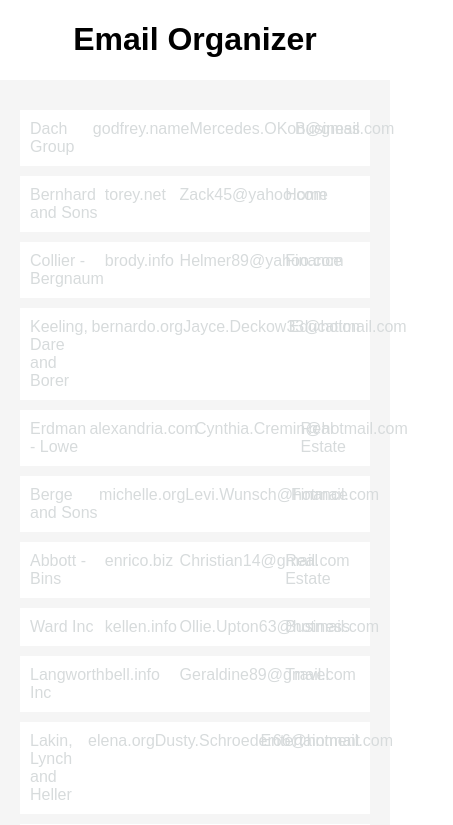
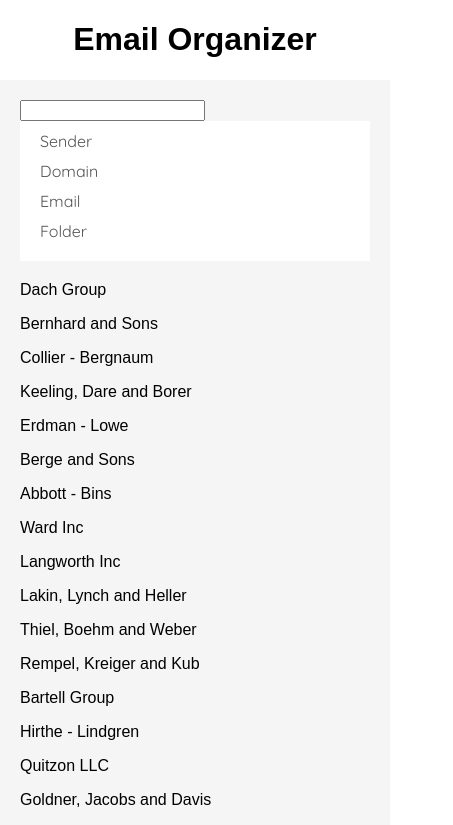
Before and after one commit to Jfrederick12/React_Contact_Filter, a React (Create React App) app: page / in a window 390 px wide. Shown: the top 825 px of the page, 453 px wide, since content can reach past the window. Built offline with nearby package versions, Linux system fonts and the light colour scheme.

Commit message:
update search feature

```diff
--- a/src/components/inbox.js
+++ b/src/components/inbox.js
@@ -10,6 +10,7 @@ class Inbox extends Component {
 			contacts: Data
 		}
 	}
+
 
 	render() {
 		return(
--- a/src/components/results_list.js
+++ b/src/components/results_list.js
@@ -1,24 +1,53 @@
 import React, { Component } from 'react';
 import ResultsItem from './results_item';
+import SearchHeader from './search_header';
 import '../styles/results_list.css';
 
 class ResultsList extends Component {
 	constructor(props) {
 		super(props);
 		this.state = {
-			contacts: this.props.data
+			contacts: this.props.data,
+			search: '',
+			searchedContacts: this.props.data
 		}
 	}
 
+	searchInput(event) {
+		let searchedContacts = this.state.contacts.filter((contact) => {
+			return contact.sender.toLowerCase().indexOf(this.state.search.toLowerCase()) !== -1 ;
+		});
+		this.setState({
+			search: event.target.value,
+			contacts: searchedContacts
+		})
+		console.log()
+		console.log(this.state.search)
+		console.log(this.state.contacts)
+	}
+
+
+
 	render() {
+		// let searchedContacts = this.state.contacts.filter((contact) => {
+		// 	return contact.sender.indexOf(this.state.search) !== -1;
+		// 	console.log(searchedContacts)
+		// });
+
 		return(
 			<div className="results-list">
+				<input type="text" value={this.state.search} onChange={this.searchInput.bind(this)}/>
+				< SearchHeader />
 				{this.state.contacts.map((contact) => {
-					return < ResultsItem contact={contact} />
+					return <p>{contact.sender}</p>
 				})}
 			</div>
 		)
 	}
 }
 
+// `${show.title} ${show.description}`.toUpperCase().indexOf(this.props.searchTerm.toUpperCase()) >= 0)
+
 export default ResultsList;
+
+// < ResultsItem contact={contact} />
--- /dev/null
+++ b/src/components/search_header.js
@@ -0,0 +1,17 @@
+import React, { Component } from 'react';
+import '../styles/search_header.css';
+
+class SearchHeader extends Component {
+	render() {
+		return(
+			<div className="flex-grid">
+				<div className="col">Sender</div>
+				<div className="col">Domain</div>
+				<div className="col">Email</div>
+				<div className="col">Folder</div>
+			</div>
+		)
+	}
+};
+
+export default SearchHeader;
--- a/src/styles/results_item.css
+++ b/src/styles/results_item.css
@@ -1,13 +1,31 @@
+@import url('https://fonts.googleapis.com/css?family=Quicksand');
+
 
 .flex-grid {
   display: flex;
   justify-content: space-between;
   padding: 10px;
   background-color: #FFFFFF;
-  margin-top:10px;
+  margin-bottom:20px;
 }
 
 .flex-grid .col {
-  color: #D7DBDC;
-  width: 32%;
+  font-family: 'Quicksand', sans-serif;
+  color: #555555;
+  width: 50%;
 }
+
+.col {
+  padding: 0px 20px 0px 10px;
+}
+
+@media (max-width: 400px) {
+  .flex-grid,
+  .flex-grid-thirds {
+    display: block;
+    .col {
+      width: 100%;
+      margin: 0 0 10px 0;
+    }
+  }
+}
--- /dev/null
+++ b/src/styles/search_header.css
@@ -0,0 +1,15 @@
+@import url('https://fonts.googleapis.com/css?family=Quicksand:500')
+
+.flex-grid {
+  display: flex;
+  justify-content: space-between;
+  padding: 10px;
+  background-color: #FFFFFF;
+  margin-top:10px;
+}
+
+.flex-grid .col {
+  font-family: 'Quicksand', sans-serif;
+  color: #555555;
+  width: 30%;
+}
```
